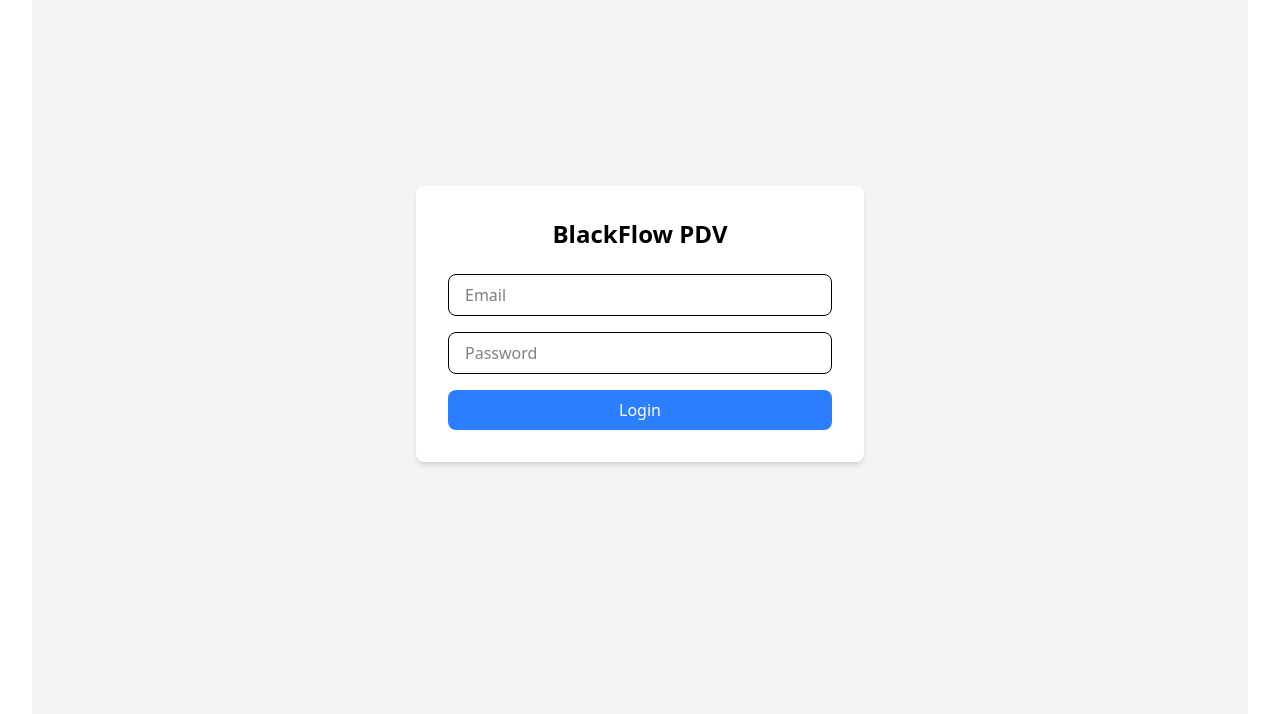
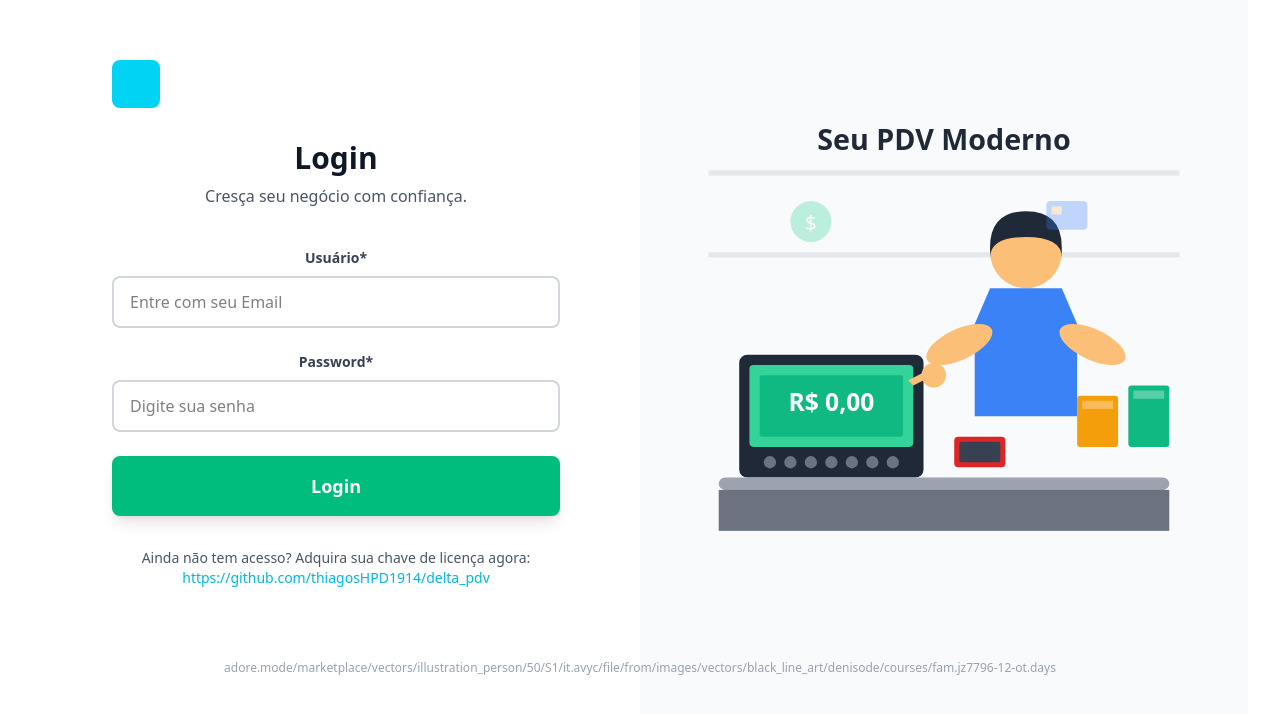
Before and after one commit to thiagoSEP121914/black_flow_pdv, a React app in the folder frontend/: page /auth/login in a window 1280 px wide. Shown: the part 108-822 px from the top of the page. Built offline with nearby package versions, Linux system fonts and the light colour scheme; the HTML template or start-up script is replaced by a standard one.

Commit message:
feature: Create login page

```diff
--- a/frontend/src/pages/Login.tsx
+++ b/frontend/src/pages/Login.tsx
@@ -1,42 +1,281 @@
-import { AuthLayout } from "@/layouts";
 import { useState } from "react";
 
-export const Login = () => {
+export function Login() {
   const [email, setEmail] = useState("");
   const [password, setPassword] = useState("");
 
-  const handleSubmit = (e: React.FormEvent) => {
-    e.preventDefault();
-    // Implementar lógica de login
+  const handleSubmit = () => {
+    console.log("Login:", { email, password });
   };
 
   return (
-    <AuthLayout>
-      <h1 className="text-2xl font-bold mb-6 text-center">BlackFlow PDV</h1>
-      <form onSubmit={handleSubmit} className="space-y-4">
+    <div className="min-h-screen flex">
+      {/* Left Side - Form (50% width) */}
+      <div className="w-1/2 lg-w-1/2 bg-white flex items-center justify-center p-12">
+        <div className="w-full max-w-md">
+          {/* Logo */}
+          <div className="w-12 h-12 bg-cyan-400 rounded-lg mb-8"></div>
+
+          {/* Title */}
+          <h1 className="text-3xl font-bold text-gray-900 mb-2">Login</h1>
+          <p className="text-gray-600 mb-10">
+            Cresça seu negócio com confiança.
+          </p>
+
+          {/* Form */}
+          <div className="space-y-6">
+            <div>
+              <label className="block text-sm font-semibold text-gray-700 mb-2">
+                Usuário*
+              </label>
               <input
                 type="email"
-          placeholder="Email"
+                placeholder="Entre com seu Email"
                 value={email}
                 onChange={(e) => setEmail(e.target.value)}
-          className="w-full px-4 py-2 border rounded-lg focus:outline-none focus:ring-2 focus:ring-blue-500"
-          required
+                className="w-full px-4 py-3 border-2 border-gray-300 rounded-lg focus:outline-none focus:ring-2 focus:ring-cyan-400 focus:border-cyan-400 transition"
               />
+            </div>
+
+            <div>
+              <label className="block text-sm font-semibold text-gray-700 mb-2">
+                Password*
+              </label>
               <input
                 type="password"
-          placeholder="Password"
+                placeholder="Digite sua senha"
                 value={password}
                 onChange={(e) => setPassword(e.target.value)}
-          className="w-full px-4 py-2 border rounded-lg focus:outline-none focus:ring-2 focus:ring-blue-500"
-          required
+                className="w-full px-4 py-3 border-2 border-gray-300 rounded-lg focus:outline-none focus:ring-2 focus:ring-cyan-400 focus:border-cyan-400 transition"
               />
+            </div>
+
             <button
-          type="submit"
-          className="w-full bg-blue-500 text-white py-2 rounded-lg hover:bg-blue-600 transition"
+              onClick={handleSubmit}
+              className="w-full bg-emerald-500 text-white py-4 rounded-lg hover:bg-emerald-600 transition font-semibold text-lg shadow-lg hover:shadow-xl"
             >
               Login
             </button>
-      </form>
-    </AuthLayout>
+          </div>
+
+          {/* Footer text */}
+          <div className="mt-8 text-sm text-gray-600">
+            <p>
+              Ainda não tem acesso? Adquira sua chave de licença agora:{" "}
+              <a
+                href="https://github.com/thiagosHPD1914/delta_pdv"
+                className="text-cyan-500 hover:text-cyan-600 font-medium hover:underline"
+              >
+                https://github.com/thiagosHPD1914/delta_pdv
+              </a>
+            </p>
+          </div>
+        </div>
+      </div>
+
+      {/* Right Side - Illustration (50% width) */}
+      <div className="w-1/2 bg-gray-50 flex items-center justify-center p-12">
+        <svg viewBox="0 0 500 500" className="w-full max-w-lg h-auto">
+          {/* Background elements - Store shelves */}
+          <rect x="20" y="100" width="460" height="5" fill="#e5e7eb" />
+          <rect x="20" y="180" width="460" height="5" fill="#e5e7eb" />
+
+          {/* Cash register / POS terminal */}
+          <g>
+            {/* Base */}
+            <rect
+              x="50"
+              y="280"
+              width="180"
+              height="120"
+              rx="8"
+              fill="#1f2937"
+            />
+            <rect
+              x="60"
+              y="290"
+              width="160"
+              height="80"
+              rx="4"
+              fill="#34d399"
+            />
+
+            {/* Screen display */}
+            <rect
+              x="70"
+              y="300"
+              width="140"
+              height="60"
+              rx="2"
+              fill="#10b981"
+            />
+            <text
+              x="140"
+              y="335"
+              fontSize="24"
+              fill="#fff"
+              fontWeight="bold"
+              textAnchor="middle"
+            >
+              R$ 0,00
+            </text>
+
+            {/* Keyboard */}
+            <g>
+              <circle cx="80" cy="385" r="6" fill="#6b7280" />
+              <circle cx="100" cy="385" r="6" fill="#6b7280" />
+              <circle cx="120" cy="385" r="6" fill="#6b7280" />
+              <circle cx="140" cy="385" r="6" fill="#6b7280" />
+              <circle cx="160" cy="385" r="6" fill="#6b7280" />
+              <circle cx="180" cy="385" r="6" fill="#6b7280" />
+              <circle cx="200" cy="385" r="6" fill="#6b7280" />
+            </g>
+          </g>
+
+          {/* Person (cashier) */}
+          <g>
+            {/* Head */}
+            <circle cx="330" cy="180" r="35" fill="#fbbf77" />
+
+            {/* Hair */}
+            <path
+              d="M 295 175 Q 295 140 330 140 Q 365 140 365 175 L 365 185 Q 365 165 330 165 Q 295 165 295 185 Z"
+              fill="#1f2937"
+            />
+
+            {/* Body - Shirt */}
+            <path
+              d="M 295 215 L 280 250 L 280 340 L 330 340 L 380 340 L 380 250 L 365 215 Z"
+              fill="#3b82f6"
+            />
+
+            {/* Arms */}
+            <ellipse
+              cx="265"
+              cy="270"
+              rx="35"
+              ry="15"
+              fill="#fbbf77"
+              transform="rotate(-25 265 270)"
+            />
+            <ellipse
+              cx="395"
+              cy="270"
+              rx="35"
+              ry="15"
+              fill="#fbbf77"
+              transform="rotate(25 395 270)"
+            />
+
+            {/* Hands pointing to POS */}
+            <circle cx="240" cy="300" r="12" fill="#fbbf77" />
+            <path
+              d="M 240 300 L 220 310 L 215 305 L 235 295 Z"
+              fill="#fbbf77"
+            />
+          </g>
+
+          {/* Products on counter */}
+          <g>
+            {/* Barcode scanner */}
+            <rect
+              x="260"
+              y="360"
+              width="50"
+              height="30"
+              rx="4"
+              fill="#dc2626"
+            />
+            <rect
+              x="265"
+              y="365"
+              width="40"
+              height="20"
+              rx="2"
+              fill="#374151"
+            />
+          </g>
+
+          {/* Shopping items */}
+          <g>
+            {/* Product boxes */}
+            <rect
+              x="380"
+              y="320"
+              width="40"
+              height="50"
+              rx="3"
+              fill="#f59e0b"
+            />
+            <rect
+              x="385"
+              y="325"
+              width="30"
+              height="8"
+              fill="#fff"
+              opacity="0.3"
+            />
+
+            <rect
+              x="430"
+              y="310"
+              width="40"
+              height="60"
+              rx="3"
+              fill="#10b981"
+            />
+            <rect
+              x="435"
+              y="315"
+              width="30"
+              height="8"
+              fill="#fff"
+              opacity="0.3"
+            />
+          </g>
+
+          {/* Counter/desk */}
+          <rect x="30" y="400" width="440" height="12" rx="6" fill="#9ca3af" />
+          <rect x="30" y="412" width="440" height="40" fill="#6b7280" />
+
+          {/* Decorative elements - Money/card icons */}
+          <g opacity="0.3">
+            <circle cx="120" cy="150" r="20" fill="#34d399" />
+            <text x="120" y="158" fontSize="20" fill="#fff" textAnchor="middle">
+              $
+            </text>
+
+            <rect
+              x="350"
+              y="130"
+              width="40"
+              height="28"
+              rx="4"
+              fill="#3b82f6"
+            />
+            <rect x="355" y="135" width="10" height="8" rx="1" fill="#fbbf77" />
+          </g>
+
+          {/* Title text */}
+          <text
+            x="250"
+            y="80"
+            fontSize="28"
+            fill="#1f2937"
+            fontWeight="bold"
+            textAnchor="middle"
+          >
+            Seu PDV Moderno
+          </text>
+        </svg>
+      </div>
+
+      {/* Footer Text */}
+      <div className="absolute bottom-4 left-4 right-4 text-xs text-gray-400 text-center">
+        <p className="truncate">
+          adore.mode/marketplace/vectors/illustration_person/50/S1/it.avyc/file/from/images/vectors/black_line_art/denisode/courses/fam.jz7796-12-ot.days
+        </p>
+      </div>
+    </div>
   );
-};
+}
```
Lines whose indentation alone changed are shown as unchanged.
